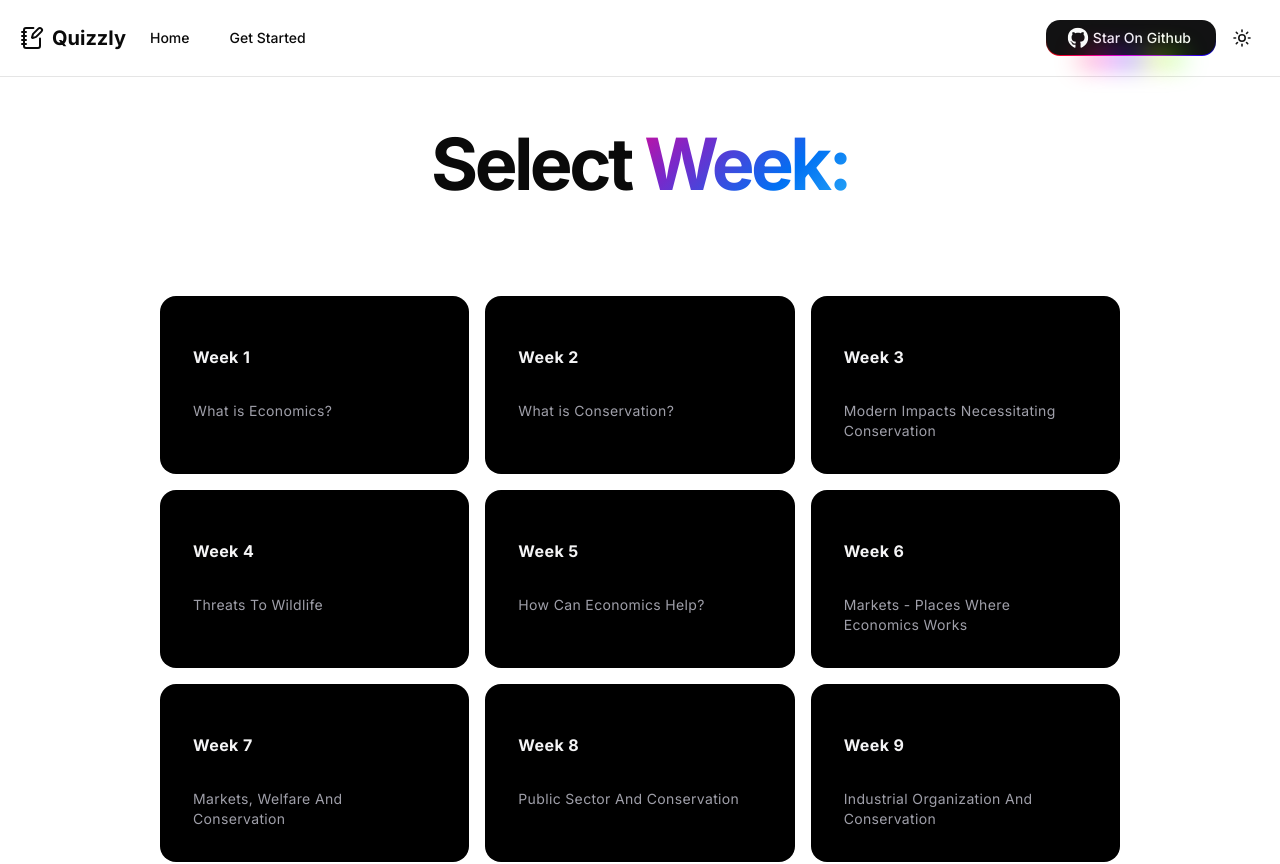
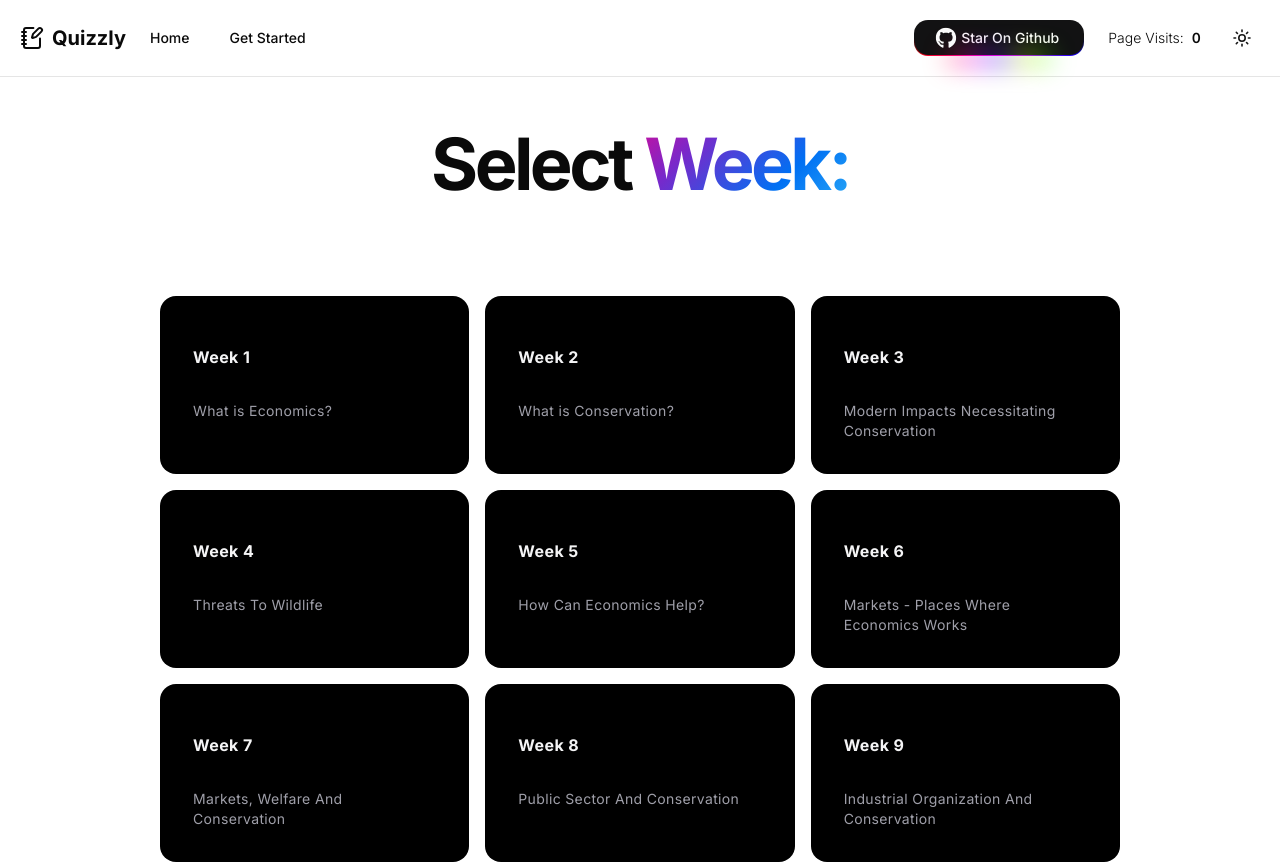
Before and after one commit to SKumr20/quizzly, a Next.js app: page /select-quiz/conservation-econ in a window 1280 px wide. Shown: the top 864 px of the page. Built offline with nearby package versions, Linux system fonts and the light colour scheme; no server answers; the database is empty.

Commit message:
Add page visits button to Navbar

```diff
--- a/src/app/page.js
+++ b/src/app/page.js
@@ -1,6 +1,5 @@
 import Hero from "@/components/sections/Hero";
 import { FeatureSection } from "@/components/sections/FeatureSection";
-import VisitorCount from "@/components/sections/VisitorCount";
 export default function Home() {
 
 
@@ -9,7 +8,6 @@ export default function Home() {
       <Hero />
       <div className="flex flex-col bg-background p-10 items-center justify-center">
         <FeatureSection />
-        <VisitorCount />
       </div>
 
     </>
--- /dev/null
+++ b/src/components/magicui/number-ticker.jsx
@@ -0,0 +1,54 @@
+"use client";;
+import { useInView, useMotionValue, useSpring } from "motion/react";
+import { useEffect, useRef } from "react";
+
+import { cn } from "@/lib/utils";
+
+export function NumberTicker({
+  value,
+  startValue = 0,
+  direction = "up",
+  delay = 0,
+  className,
+  decimalPlaces = 0,
+  ...props
+}) {
+  const ref = useRef(null);
+  const motionValue = useMotionValue(direction === "down" ? value : startValue);
+  const springValue = useSpring(motionValue, {
+    damping: 60,
+    stiffness: 100,
+  });
+  const isInView = useInView(ref, { once: true, margin: "0px" });
+
+  useEffect(() => {
+    if (isInView) {
+      const timer = setTimeout(() => {
+        motionValue.set(direction === "down" ? startValue : value);
+      }, delay * 1000);
+      return () => clearTimeout(timer);
+    }
+  }, [motionValue, isInView, delay, value, direction, startValue]);
+
+  useEffect(() =>
+    springValue.on("change", (latest) => {
+      if (ref.current) {
+        ref.current.textContent = Intl.NumberFormat("en-US", {
+          minimumFractionDigits: decimalPlaces,
+          maximumFractionDigits: decimalPlaces,
+        }).format(Number(latest.toFixed(decimalPlaces)));
+      }
+    }), [springValue, decimalPlaces]);
+
+  return (
+    (<span
+      ref={ref}
+      className={cn(
+        "inline-block tabular-nums tracking-wider",
+        className
+      )}
+      {...props}>
+      {startValue}
+    </span>)
+  );
+}
--- a/src/components/sections/Navbar.jsx
+++ b/src/components/sections/Navbar.jsx
@@ -13,6 +13,7 @@ import Link from "next/link";
 import Title from "../ui/Title";
 import GithubButton from "../ui/GithubButton";
 import { Separator } from "../ui/separator";
+import VisitorCount from "./VisitorCount";
 
 const Navbar = () => {
   return (
@@ -37,6 +38,7 @@ const Navbar = () => {
         {/* Right Side Div */}
         <div className="flex items-center gap-2">
           <GithubButton className="hidden sm:block" />
+          <VisitorCount />
           {/* Small device toggle with ToggleDarkmode next to it */}
           <div className="md:hidden flex items-center gap-2">
             <Sheet>
--- a/src/components/sections/VisitorCount.jsx
+++ b/src/components/sections/VisitorCount.jsx
@@ -1,6 +1,8 @@
 "use client";
 import { useEffect, useState } from "react";
 import { trackVisitor } from "@/data/vistors";
+import { NumberTicker } from "../magicui/number-ticker";
+import { Button } from "../ui/button";
 
 export default function VisitorCount() {
   const [visitorCount, setVisitorCount] = useState(0);
@@ -9,5 +11,18 @@ export default function VisitorCount() {
     trackVisitor().then(setVisitorCount);
   }, []);
 
-  return <p>Live Visitors: {visitorCount}</p>;
+  return (
+    <Button variant="ghost">
+        <div className="flex flex-row items-center justify-center gap-2">
+        <p className="text-sm font-light">
+            Page Visits:
+        </p>
+        <NumberTicker
+            value={visitorCount}
+            className="whitespace-pre-wrap text-sm font-semibold tracking-tighter"
+        />
+        </div>
+    </Button>
+
+  );
 }
```
